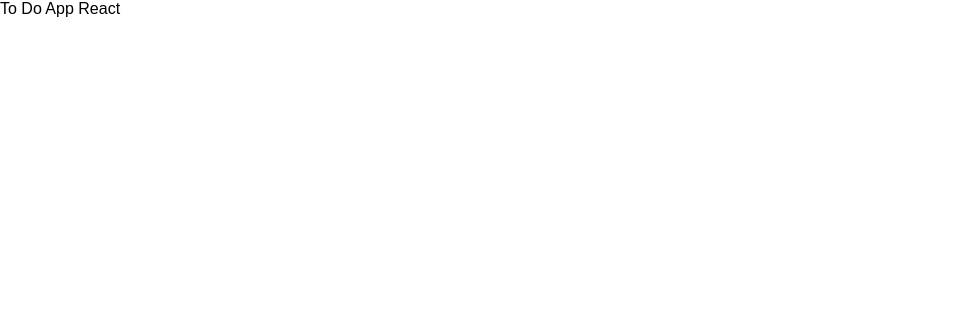
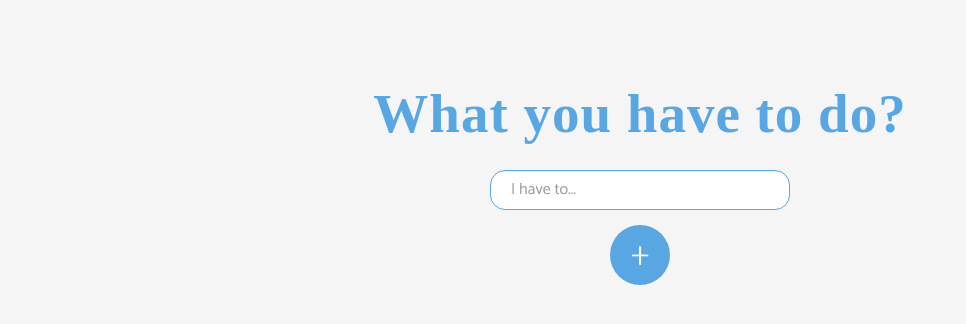
Before and after one commit to jelenamanot/to-do, a React app: page / in a window 1280 px wide. Shown: the whole page, without its empty margins (0-966 px from the left). Built offline with nearby package versions, Linux system fonts and the light colour scheme; a web font is replaced by a local one.

Commit message:
Add and render todos

```diff
--- a/public/index.html
+++ b/public/index.html
@@ -6,12 +6,12 @@
     <meta name="theme-color" content="#000000">
     <link rel="manifest" href="%PUBLIC_URL%/manifest.json">
     <link rel="shortcut icon" href="%PUBLIC_URL%/favicon.ico">
-    <title>To Do App</title>
+    <link href="https://fonts.googleapis.com/css?family=Catamaran:300,400" rel="stylesheet">
+    <link href="https://fonts.googleapis.com/css?family=Amatica+SC:400,700" rel="stylesheet">
+    <link rel="stylesheet" href="https://maxcdn.bootstrapcdn.com/bootstrap/latest/css/bootstrap.min.css">
+    <title> To Do App</title>
   </head>
   <body>
-    <noscript>
-      You need to enable JavaScript to run this app.
-    </noscript>
     <div id="root"></div>
   </body>
 </html>
--- /dev/null
+++ b/src/actions/index.js
@@ -0,0 +1,10 @@
+import { ADD_TODO } from '../constants';
+
+export const addToDo = (text) => {
+  const action = {
+    type: ADD_TODO,
+    text
+  }
+  console.log('action in addToDo', action);
+  return action;
+}
--- a/src/components/App.js
+++ b/src/components/App.js
@@ -1,13 +1,94 @@
 import React, { Component } from 'react';
+import { connect } from 'react-redux';
+import { addToDo } from '../actions';
+
 
 class App extends Component {
+
+  constructor(props) {
+    super(props);
+    this.state = {
+      text: ''
+    }
+  }
+
+
+  // actions/index.js
+  addToDo() {
+    if(this.state.text === '') {
+      alert('Please fill in the form completely.')
+    }
+    else {
+      this.props.addToDo(this.state.text);
+      console.log(this.state);
+    }
+
+
+  }
+
+  renderToDos() {
+    const { todos } = this.props;
+
+    return(
+      <ul className="list-group">
+      {
+        todos.map(todo => {
+          return(
+            <li key={todo.id} className="list-group-item">
+              {todo.text}
+            </li>
+          );
+        })
+      }
+      </ul>
+    );
+  }
+
   render() {
     return (
       <div className="App">
-        To Do App React
+        <h3>What you have to do?</h3>
+
+        <div className="form todo-form">
+          <div className="form-group">
+            <input
+              className="form-control input-style"
+              placeholder="I have to..."
+              onChange={ event => this.setState({ text: event.target.value })}
+              onKeyPress = {
+                event => {
+                  if(event.key === 'Enter') {
+                    this.addToDo()
+                  }
+                }
+              }
+            />
+          </div>
+
+          <button
+            className="btn-add"
+            onClick={ () => this.addToDo() }
+          >
+            +
+          </button>
+
+          <section className="render-todos">
+            { this.renderToDos() }
+          </section>
+        </div>
+
+
       </div>
     );
   }
 }
 
-export default App;
+
+function mapStateToProps(state) {
+  return {
+    todos: state
+  }
+}
+
+
+export default connect(mapStateToProps, {addToDo})(App);
--- /dev/null
+++ b/src/constants.js
@@ -0,0 +1 @@
+export const ADD_TODO = 'ADD_TODO';
--- a/src/index.css
+++ b/src/index.css
@@ -1,5 +1,63 @@
+:root {
+  --bg-color: #F5F5F6;
+  --main-color: #58A7E2;
+}
+
 body {
-  margin: 0;
-  padding: 0;
-  font-family: sans-serif;
+  font-family: 'Catamaran', sans-serif;
+  font-size: 20px;
+  background-color: var(--bg-color);
 }
+
+.App {
+  margin-top: 5%;
+  text-align: center;
+  display: flex;
+  flex-direction: column;
+  align-items: center;
+}
+
+/* Main heading */
+h3 {
+  font-family: 'Amatica SC', cursive;
+  color: var(--main-color);
+  font-size: 55px;
+  font-weight: 700;
+  letter-spacing: 1px;
+}
+
+/* ------ START Form ------ */
+
+/* Main ADD button */
+.btn-add {
+  width: 60px;
+  height: 60px;
+  border-radius: 30px;
+  border: none;
+  background-color: var(--main-color);
+  color: #ffffff;
+  font-size: 35px;
+  font-weight: 300;
+  outline: none;
+}
+.btn-add:hover {
+  background-color: #3B82B5;
+  transition: all 0.3s ease-in-out;
+}
+
+.input-style {
+  width: 300px;
+  margin-top: 15px;
+  border: 1px solid var(--main-color);
+  border-radius: 15px;
+  height: 40px;
+  padding: 10px 20px;
+  font-size: 16px;
+}
+
+/* ------ END Form ------ */
+
+/* RENDER */
+.render-todos {
+  margin-top: 30px;
+}
--- a/src/index.js
+++ b/src/index.js
@@ -1,6 +1,17 @@
 import React from 'react';
 import ReactDOM from 'react-dom';
-import './index.css';
 import App from './components/App';
 
-ReactDOM.render(<App />, document.getElementById('root'));
+import { Provider } from 'react-redux';
+import { createStore } from 'redux';
+import reducer from './reducers';
+
+import './index.css';
+
+const store = createStore(reducer);
+
+ReactDOM.render(
+  <Provider store={store}>
+    <App />
+  </Provider>
+  , document.getElementById('root'));
--- /dev/null
+++ b/src/reducers/index.js
@@ -0,0 +1,23 @@
+import { ADD_TODO } from '../constants';
+
+const todo = (action) => {
+  return {
+    text: action.text,
+    id: Math.random()
+  }
+}
+
+const todos = (state = [], action) => {
+  let todos = null;
+
+  switch(action.type) {
+    case ADD_TODO:
+      todos = [...state, todo(action)];
+      console.log('todos as state', todos);
+      return todos;
+    default:
+      return state;
+  }
+}
+
+export default todos;
```
